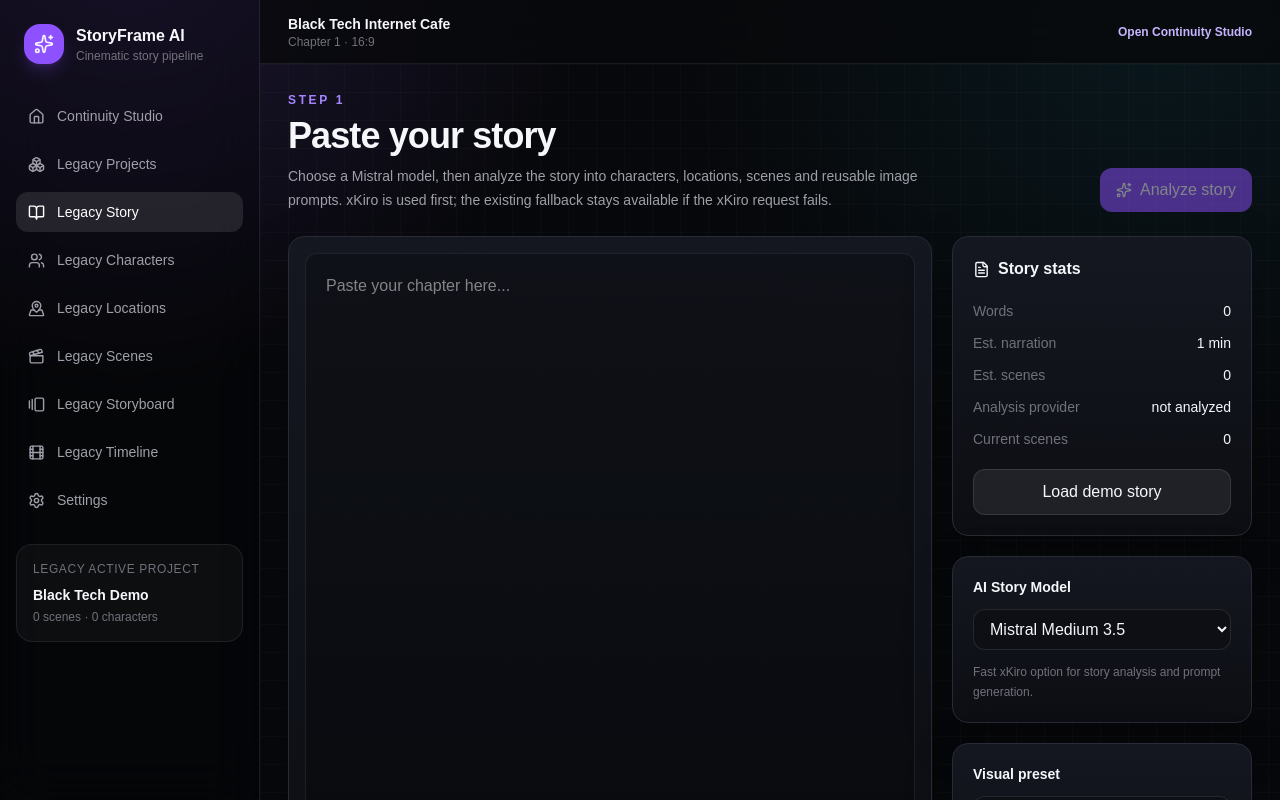
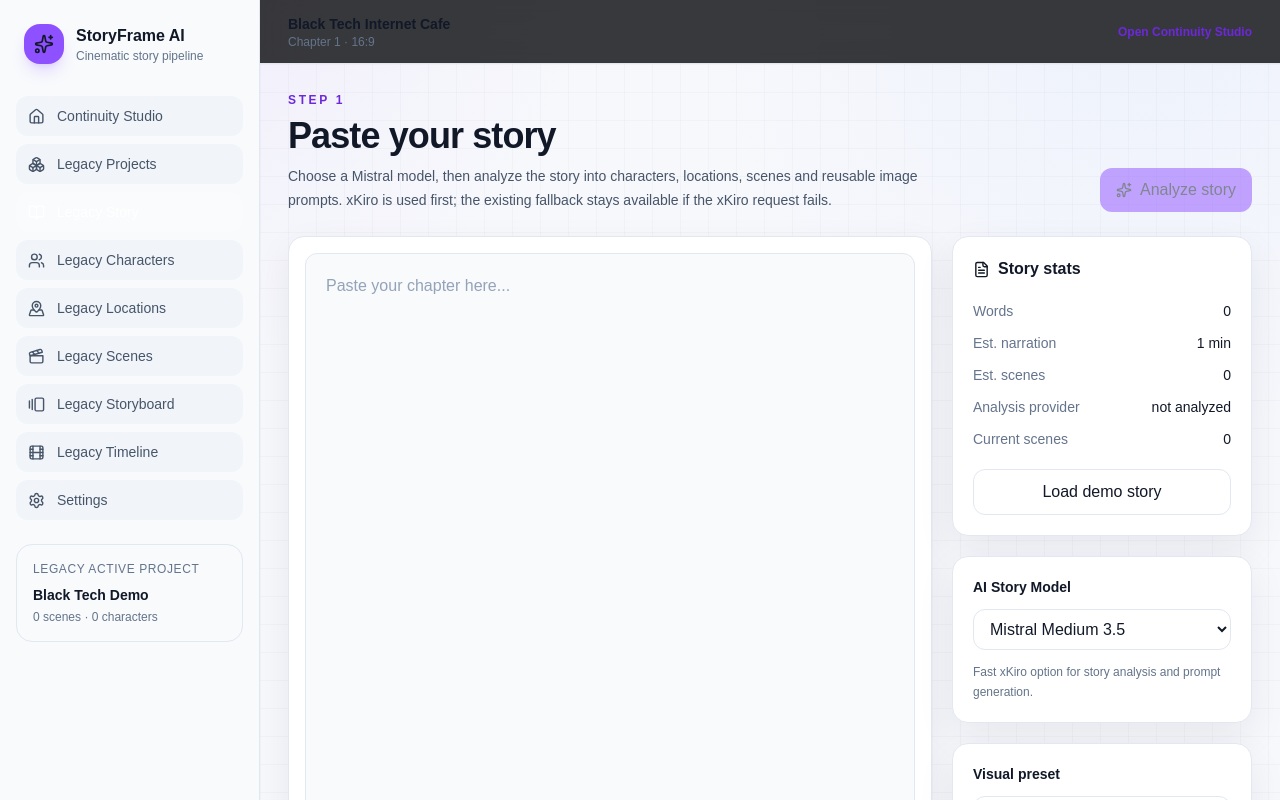
Before and after one commit to shuvinexofficial143-design/storyframe, a Next.js app: page /story in a window 1280 px wide. Shown: the top 800 px of the page. Built offline with nearby package versions, Linux system fonts and the light colour scheme.

Commit message:
Redesign Manga Studio with white light theme

```diff
--- a/app/globals.css
+++ b/app/globals.css
@@ -1,3 +1,27 @@
 @import "tailwindcss";
-:root{--bg:#07080b;--panel:#11141b;--border:#262b36;--text:#f5f7fb;--muted:#8c95a8}
-*{box-sizing:border-box}html{color-scheme:dark}body{margin:0;background:radial-gradient(circle at 10% -10%,rgba(139,92,246,.18),transparent 30rem),radial-gradient(circle at 90% 0%,rgba(34,211,238,.08),transparent 30rem),var(--bg);color:var(--text);font-family:Arial,Helvetica,sans-serif}button,input,textarea,select{font:inherit}.panel{background:linear-gradient(180deg,rgba(21,24,33,.96),rgba(12,14,19,.96));border:1px solid var(--border);box-shadow:0 18px 50px rgba(0,0,0,.22)}.gridbg{background-image:linear-gradient(rgba(255,255,255,.018) 1px,transparent 1px),linear-gradient(90deg,rgba(255,255,255,.018) 1px,transparent 1px);background-size:28px 28px}
+
+:root{--bg:#f7f8fc;--panel:#ffffff;--border:#e2e8f0;--text:#111827;--muted:#64748b}
+*{box-sizing:border-box}
+html{color-scheme:light;background:#f7f8fc}
+body{margin:0;background:radial-gradient(circle at 10% -10%,rgba(139,92,246,.08),transparent 30rem),radial-gradient(circle at 90% 0%,rgba(59,130,246,.05),transparent 28rem),var(--bg);color:var(--text);font-family:Arial,Helvetica,sans-serif}
+button,input,textarea,select{font:inherit}
+.panel{background:#fff;border:1px solid var(--border);box-shadow:0 14px 38px rgba(15,23,42,.07)}
+.gridbg{background-image:linear-gradient(rgba(15,23,42,.025) 1px,transparent 1px),linear-gradient(90deg,rgba(15,23,42,.025) 1px,transparent 1px);background-size:28px 28px}
+
+/* Manga Studio used a dark palette before the light redesign. These overrides
+   keep old component markup compatible while presenting one consistent white UI. */
+[class*="bg-[#080a0f]"],[class*="bg-[#0d1017]"],[class*="bg-[#0b0d13]"],[class*="bg-[#11141c]"]{background:#fff!important;color:#111827!important}
+[class*="bg-black/25"],[class*="bg-black/20"]{background:#f8fafc!important}
+[class*="bg-white/5"]{background:#f1f5f9!important}
+[class*="border-white/10"],[class*="border-white/8"]{border-color:#e2e8f0!important}
+.text-zinc-100,.text-zinc-200,.text-zinc-300{color:#111827!important}
+.text-zinc-400{color:#475569!important}
+.text-zinc-500{color:#64748b!important}
+.text-zinc-600{color:#94a3b8!important}
+.text-violet-200,.text-violet-300,.text-violet-400{color:#6d28d9!important}
+.text-emerald-200,.text-emerald-300{color:#047857!important}
+.text-cyan-300{color:#0e7490!important}
+.text-amber-200{color:#92400e!important}
+select,textarea,input{color:#111827;background-color:#fff}
+option{color:#111827;background:#fff}
+textarea::placeholder,input::placeholder{color:#94a3b8}
```
